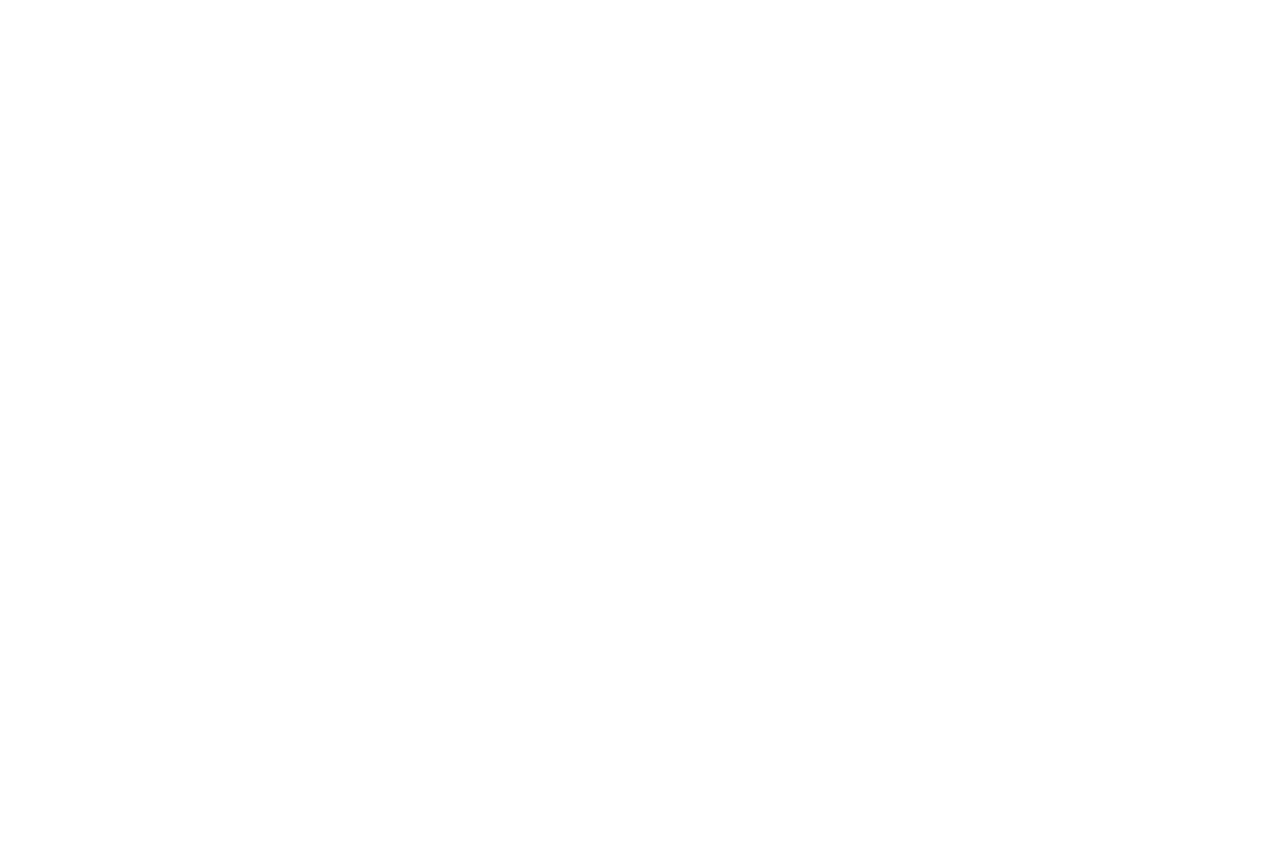
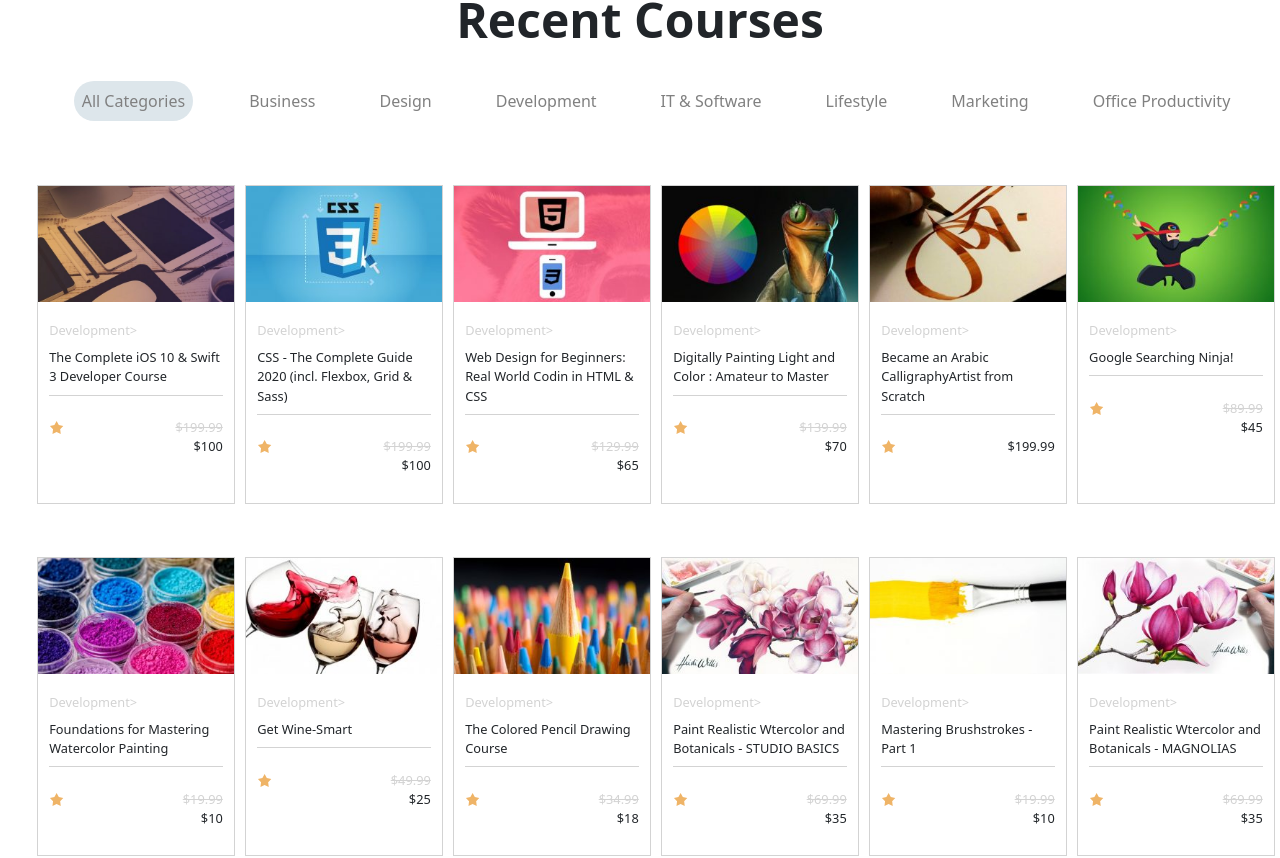
Before and after one commit to vittorioaquilino/proj-html-vuejs, a Vue app: page / in a window 1280 px wide. Shown: the part 1668-2526 px from the top of the page. Before the commit the page ends 1611 px from the top, so only its background shows below. Built offline with nearby package versions, Linux system fonts and the light colour scheme.

Commit message:
add AppRecentCourses

```diff
--- a/src/components/AppMain.vue
+++ b/src/components/AppMain.vue
@@ -9,29 +9,73 @@
         <!-- /banner -->
 
         <!-- popular courses -->
-      <AppPopularCourses />
+        <AppPopularDevCourses />
         <!-- /popular courses -->
 
         <!-- second banner -->
         <AppSecondBanner />
         <!-- /second banner -->
 
+        <!-- recent courses -->
+        <AppRecentCourses :recentCoursesMenu="linksCourses"/>
+        <!-- /recent courses -->
     </section>
 </template>
 
 <script>
 import AppPreBanner from "./AppPreBanner.vue";
 import AppFirstBanner from "./AppFirstBanner.vue";
-import AppPopularCourses from "./AppPopularCourses.vue";
+import AppPopularDevCourses from "./AppPopularDevCourses.vue";
 import AppSecondBanner from "./AppSecondBanner.vue";
+import AppRecentCourses from "./AppRecentCourses.vue";
 
 export default {
     name: "AppMain",
     components: {
         AppPreBanner,
         AppFirstBanner,
-        AppPopularCourses,
+        AppPopularDevCourses,
         AppSecondBanner,
+        AppRecentCourses,
+    },
+    data() {
+        return {
+            linksCourses: [
+                {
+                    url: "#",
+                    text: "All Categories",
+                    active: true,
+                },
+                {
+                    url: "#",
+                    text: "Business"
+                },
+                {
+                    url: "#",
+                    text: "Design"
+                },
+                {
+                    url: "#",
+                    text: "Development"
+                },
+                {
+                    url: "#",
+                    text: "IT & Software"
+                },
+                {
+                    url: "#",
+                    text: "Lifestyle"
+                },
+                {
+                    url: "#",
+                    text: "Marketing"
+                },
+                {
+                    url: "#",
+                    text: "Office Productivity"
+                },
+            ],
+        }
     }
 }
 </script>
--- a/src/components/AppPopularCourses.vue
+++ b/src/components/AppPopularDevCourses.vue
@@ -1,18 +1,23 @@
 <template>
   <section class="popular-courses">
       <div class="container">
+          <!-- title -->
           <h4 class="mb-3">Popular Development Courses</h4>
+          <!-- courses card -->
           <div class="courses-card">
               <ul class="d-flex">
                   <li
                   v-for="(element, index) in card"
                   :key="index"
                   >
+                  <!-- images -->
                     <img :src="require(`../assets/images/${element.img}`)" alt="">
+                    <!-- description -->
                     <div class="description">
                         <p class="card-title">{{ element.title }}</p>
                         <p class="card-text">{{ element.text }}</p>
                     </div>
+                    <!-- price -->
                     <div class="price">
                         <div class="price-vote">
                             <img class="star" src="../assets/images/starfull.svg" alt="">
@@ -31,7 +36,7 @@
 
 <script>
 export default {
-    name: "AppPopularCourses",
+    name: "AppPopularDevCourses",
     data() {
         return {
             card: [
--- /dev/null
+++ b/src/components/AppRecentCourses.vue
@@ -0,0 +1,256 @@
+<template>
+  <section>
+      <!-- title -->
+      <h1 class="text-center fw-bold mt-5">Recent Courses</h1>
+      <!-- courses menu -->
+      <ul class="courses-menu d-flex">
+          <li
+          v-for="(element, index) in recentCoursesMenu"
+          :key="index"
+          :class="recentCoursesMenu[index].active ? 'active' : ''"
+          >
+              <a href="">{{ element.text }}</a>
+          </li>
+      </ul>
+      <!-- courses card -->
+      <div class="courses-card">
+              <ul class="d-flex card-list">
+                  <li
+                  v-for="(element, index) in card"
+                  :key="index"
+                  class="mt-5"
+                  >
+                  <!-- images -->
+                    <img :src="require(`../assets/images/${element.img}`)" alt="">
+                    <!-- description -->
+                    <div class="description">
+                        <p class="card-title">{{ element.title }}</p>
+                        <p class="card-text">{{ element.text }}</p>
+                    </div>
+                    <!-- price -->
+                    <div class="price">
+                        <div class="price-vote">
+                            <img class="star" src="../assets/images/starfull.svg" alt="">
+                        </div>
+                        <div class="price-number">
+                            <p class="old">{{ element.oldprice }}</p>
+                            <p class="text-end">{{ element.newprice }}</p>
+                        </div>
+                    </div>
+                  </li>
+              </ul>
+          </div>
+          <!-- button -->
+          <div class="button d-flex">
+            <button class="first-button fw-bold text-uppercase">show all</button>
+          </div>
+  </section>
+</template>
+
+<script>
+export default {
+    name: "AppRecentCourses",
+    props: {
+        recentCoursesMenu: Array,
+    },
+    data() {
+        return {
+            card: [
+                {
+                    img:"895786_7b4b_2-544x322.jpg",
+                    title: "Development>",
+                    text: "The Complete iOS 10 & Swift 3 Developer Course",
+                    vote: 9,
+                    oldprice: "$199.99",
+                    newprice: "$100",
+                },
+                {
+                    img: "1561458_7f3b-272x161.jpg",
+                    title: "Development>",
+                    text: "CSS - The Complete Guide 2020 (incl. Flexbox, Grid & Sass)",
+                    vote: 9,
+                    oldprice: "$199.99",
+                    newprice: "$100",
+                },
+                {
+                    img: "246154_d8b0_3-272x161.jpg",
+                    title: "Development>",
+                    text: "Web Design for Beginners: Real World Codin in HTML & CSS",
+                    vote: 9.5,
+                    oldprice: "$129.99",
+                    newprice: "$65",
+                },
+                {
+                    img: "1208228_d61c_4-272x161.jpg",
+                    title: "Development>",
+                    text: "Digitally Painting Light and Color : Amateur to Master",
+                    vote: 9.5,
+                    oldprice: "$139.99",
+                    newprice: "$70",
+                },
+                {
+                    img: "186792_41e4_4-272x161.jpg",
+                    title: "Development>",
+                    text: "Became an Arabic CalligraphyArtist from Scratch",
+                    vote: 9.5,
+                    newprice: "$199.99",
+                },
+                {
+                    img: "1776542_30b1-272x161.jpg",
+                    title: "Development>",
+                    text: "Google Searching Ninja!",
+                    vote: 9.5,
+                    oldprice: "$89.99",
+                    newprice: "$45",
+                },
+                {
+                    img: "949316_2a64_11-272x161.jpg",
+                    title: "Development>",
+                    text: "Foundations for Mastering Watercolor Painting",
+                    vote: 9.5,
+                    oldprice: "$19.99",
+                    newprice: "$10",
+                },
+                {
+                    img: "366802_6fcc-272x161.jpg",
+                    title: "Development>",
+                    text: "Get Wine-Smart",
+                    vote: 9.5,
+                    oldprice: "$49.99",
+                    newprice: "$25",
+                },
+                {
+                    img: "381588_2e6d_4-272x161.jpg",
+                    title: "Development>",
+                    text: "The Colored Pencil Drawing Course",
+                    vote: 9.5,
+                    oldprice: "$34.99",
+                    newprice: "$18",
+                },
+                {
+                    img: "838056_611a_3-272x161.jpg",
+                    title: "Development>",
+                    text: "Paint Realistic Wtercolor and Botanicals - STUDIO BASICS",
+                    vote: 9.5,
+                    oldprice: "$69.99",
+                    newprice: "$35",
+                },
+                {
+                    img: "1414956_d944_15-272x161.jpg",
+                    title: "Development>",
+                    text: "Mastering Brushstrokes - Part 1",
+                    vote: 9.5,
+                    oldprice: "$19.99",
+                    newprice: "$10",
+                },
+                {
+                    img: "1109398_4c13-272x161.jpg",
+                    title: "Development>",
+                    text: "Paint Realistic Wtercolor and Botanicals - MAGNOLIAS",
+                    vote: 9.5,
+                    oldprice: "$69.99",
+                    newprice: "$35",
+                }
+            ],
+        }
+    }
+}
+</script>
+
+<style lang="scss" scoped>
+@import "../style/variables.scss";
+
+.courses-menu {
+    justify-content: center;
+    margin-top: 2rem;
+
+    li {
+        margin: 0 1.5rem;
+        padding: .5rem;
+    }
+
+    a {
+        color: gray;
+    }
+
+    .active {
+        background-color: #dde6eb;
+        border-radius: 30px;
+    }
+}
+
+.card-list {
+    flex-wrap: wrap;
+}
+
+.courses-card li {
+    width: calc(100% / 6 - 10px);
+    border: 1px solid lightgray;
+    margin: 5px;
+
+    img {
+        width: 100%;
+        margin-bottom: .5rem;
+    }
+
+    .description {
+        padding: .7rem;
+
+        .card-title {
+        font-size: .8rem;
+        color: lightgray;
+        }
+
+        .card-text {
+            font-size: .8rem;
+            padding-bottom: .5rem;
+            border-bottom: 1px solid lightgray;
+            }
+        }
+
+        .price {
+            padding: .7rem;
+            display: flex;
+            justify-content: space-between;
+
+            .star {
+                width: 15px;
+            }
+
+            .price-number {
+                font-size: .8rem;
+
+                .old {
+                    text-decoration: line-through;
+                    color: lightgray;
+                    margin: 0;
+                }
+            }
+      }
+
+}
+
+.button {
+    justify-content: center;
+}
+
+.first-button {
+    padding: .7rem;
+    border-radius: 30px;
+    color: white;
+    background-color: $brand-primary-color;
+    border: none;
+    margin: 3rem .5rem;
+}
+
+.first-button:hover {
+    border: 1px solid $brand-primary-color;
+    color: $brand-primary-color;
+    background-color: white;
+}
+
+h1 {
+    font-size: 3rem;
+}
+
+</style>
```
Lines whose indentation alone changed are shown as unchanged.
